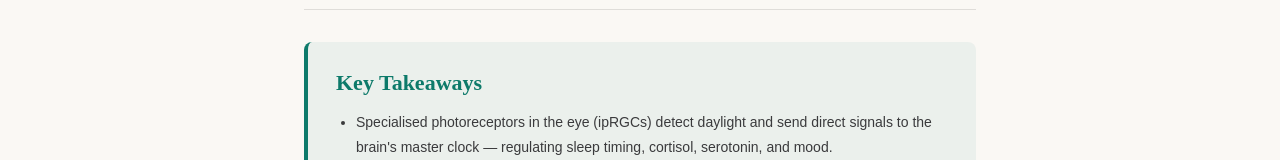
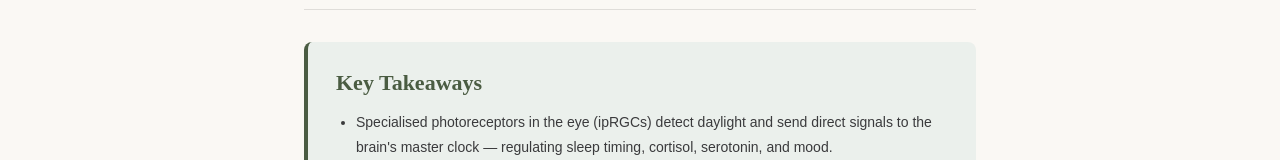
Before and after one commit to saain/fen-website, a Next.js app: page /articles/sunlight in a window 1280 px wide. Shown: the part 488-648 px from the top of the page. Built offline with nearby package versions, Linux system fonts and the light colour scheme.

Commit message:
Fix takeaway TEAL accent + CTA on sunlight; update CLAUDE.md with two-greens warning

```diff
--- a/src/app/articles/sunlight/page.js
+++ b/src/app/articles/sunlight/page.js
@@ -330,8 +330,8 @@ function SunlightArticleInner() {
   const BG_TAKEAWAY    = warm ? '#F5CEBC' : 'rgba(13,122,106,0.06)';
   const BG_DISCLAIMER  = warm ? '#F0C8B8' : '#F0EDE8';
   const BG_EVIDENCE    = warm ? 'rgba(150,50,20,0.05)' : 'rgba(0,0,0,0.02)';
-  const TEAL           = warm ? '#A03A18' : '#0D7A6A';
-  const LINK_COLOR     = warm ? '#A03A18' : '#0D7A6A';
+  const TEAL           = warm ? '#A03A18' : '#4A5C42';
+  const LINK_COLOR     = warm ? '#A03A18' : '#4A5C42';
 
   const Sec = ({ title, ps, ev }) => (
     <div style={{ marginBottom: 40 }}>
@@ -484,7 +484,7 @@ function SunlightArticleInner() {
           {c.disc}
         </div>
 
-        <div style={{ marginTop: 48, padding: 32, background: '#2d6a4f', borderRadius: 8, textAlign: 'center' }}>
+        <div style={{ marginTop: 48, padding: 32, background: '#4A5C42', borderRadius: 12, textAlign: 'center' }}>
           <h3 style={{ fontFamily: hf, fontSize: isRtl ? 22 : 28, color: '#faf9f6', marginBottom: 12 }}>
             {c.ctaT}
           </h3>
```
Also changed, not shown: 1 other file (tests, documents, lock files or other folders).
